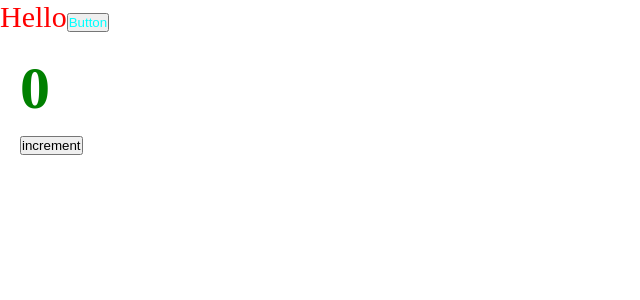
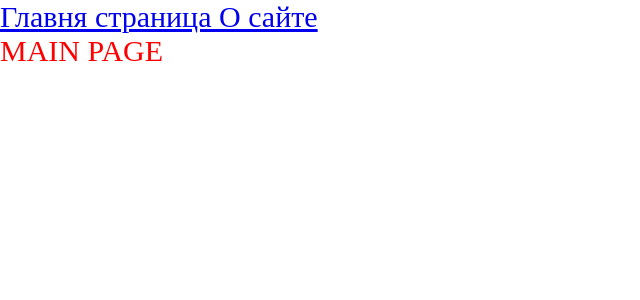
Before and after one commit to ShpakKate/reactApp, a React (Create React App) app: page / in a window 1280 px wide. Shown: the top 300 px of the page, without its empty margins (0-640 px from the left). Built offline with nearby package versions, Linux system fonts and the light colour scheme.

Commit message:
[6] Роутинг Code splitting Lazy Suspence

```diff
--- a/package.json
+++ b/package.json
@@ -9,6 +9,7 @@
     "@testing-library/user-event": "^13.5.0",
     "react": "^17.0.2",
     "react-dom": "^17.0.2",
+    "react-router-dom": "^6.2.1",
     "react-scripts": "5.0.1",
     "web-vitals": "^2.1.4"
   },
@@ -39,6 +40,7 @@
     "@types/node": "^16.18.126",
     "@types/react": "^17.0.39",
     "@types/react-dom": "^17.0.11",
+    "@types/react-router-dom": "^5.3.3",
     "@types/webpack": "^5.28.0",
     "@types/webpack-dev-server": "^4.7.2",
     "ajv": "^8.12.0",
--- a/src/App.tsx
+++ b/src/App.tsx
@@ -1,12 +1,20 @@
-import { Counter } from './components/Counter';
 import './index.scss';
+import { Link, Route, Routes } from 'react-router-dom';
+import { AboutPageAsync } from './pages/AboutPage/AboutPage.async';
+import { MainPageAsync } from './pages/MainPage/MainPage.async';
+import { Suspense } from 'react';
 
 const App = () => {
     return (
         <div className="app">
-            Hello
-            <button className='button'> Button </button>
-            <Counter />
+            <Link to={'/'}> Главня страница </Link>
+            <Link to={'/about'}> О сайте </Link>
+            <Suspense fallback={<div>Loading...</div>}>
+                <Routes>
+                    <Route path={'/about'} element={<AboutPageAsync />}/>
+                    <Route path={'/'} element={<MainPageAsync />}/>
+                </Routes>
+            </Suspense>
         </div>
   );
 }
--- a/src/index.tsx
+++ b/src/index.tsx
@@ -1,8 +1,11 @@
 import { render } from 'react-dom';
 import './index.scss'
 import App from './App';
+import { BrowserRouter } from 'react-router-dom';
 
 render(
-    <App />,
+    <BrowserRouter>
+        <App />
+    </BrowserRouter>,
     document.getElementById('root')
 )
--- /dev/null
+++ b/src/pages/AboutPage/AboutPage.async.tsx
@@ -0,0 +1,6 @@
+import { lazy } from 'react';
+
+export const AboutPageAsync = lazy(() => new Promise(resolve => {
+    // @ts-ignore
+    setTimeout(() => resolve(import('./AboutPage')), 1500);
+}));
--- /dev/null
+++ b/src/pages/AboutPage/AboutPage.tsx
@@ -0,0 +1,11 @@
+import React from 'react';
+
+const AboutPage = () => {
+    return (
+        <div>
+            ABOUT PAGE
+        </div>
+    );
+};
+
+export default AboutPage;
--- /dev/null
+++ b/src/pages/MainPage/MainPage.async.tsx
@@ -0,0 +1,6 @@
+import { lazy } from 'react';
+
+export const MainPageAsync = lazy(() => new Promise(resolve => {
+    // @ts-ignore
+    setTimeout(() => resolve(import('./MainPage')), 1500);
+}));
--- /dev/null
+++ b/src/pages/MainPage/MainPage.tsx
@@ -0,0 +1,11 @@
+import React from 'react';
+
+const MainPage = () => {
+    return (
+        <div>
+            MAIN PAGE
+        </div>
+    );
+};
+
+export default MainPage;
--- a/tsconfig.json
+++ b/tsconfig.json
@@ -10,6 +10,7 @@
     "allowSyntheticDefaultImports": true,
     "esModuleInterop": true,
 //    "baseUrl": "."
+    "jsxImportSource": "react"
   },
   "ts-node": {
     "compilerOptions": {
```
Also changed, not shown: 2 other files (tests, documents, lock files or other folders).
